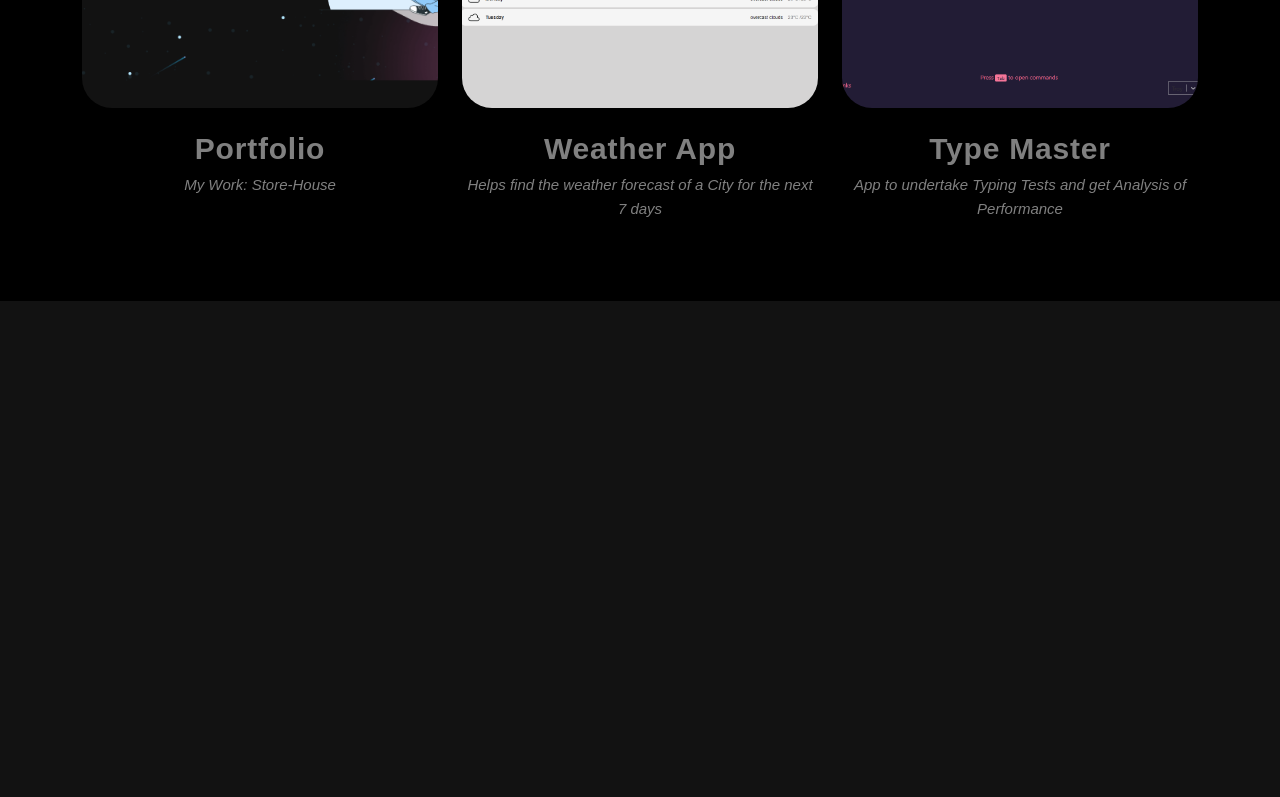
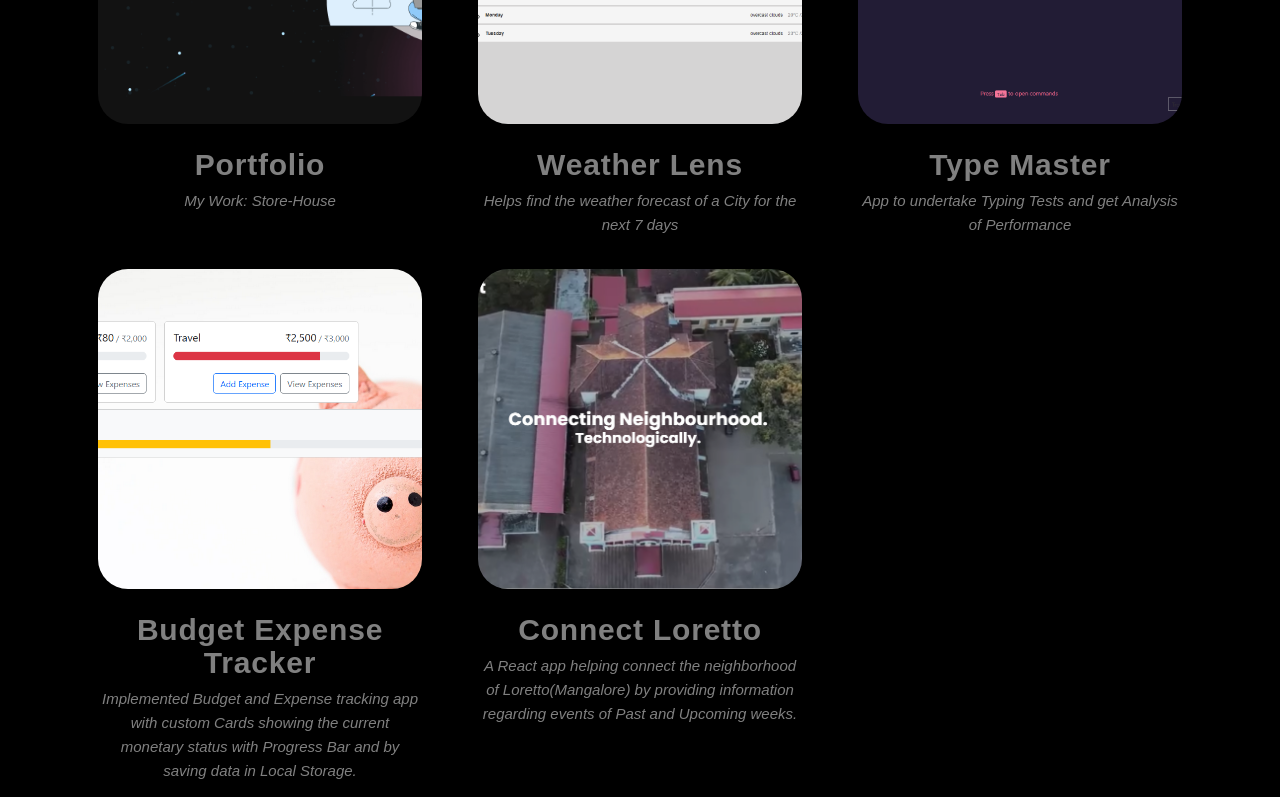
Before and after one commit to lensonfernandes/React-Portfolio, a React (Create React App) app in the folder reactportfolio/: page / in a window 1280 px wide. Shown: the part 2000-2797 px from the top of the page. Before the commit the page ends 2301 px from the top, so only its background shows below. Built offline with nearby package versions, Linux system fonts and the light colour scheme; the HTML template or start-up script is replaced by a standard one; a web font is replaced by a local one.

Commit message:
Added 2 projects to Work section

```diff
--- a/reactportfolio/src/components/ProjectCard.js
+++ b/reactportfolio/src/components/ProjectCard.js
@@ -4,9 +4,9 @@ import {Col} from "react-bootstrap"
 export default function ProjectCard({title, description, imgUrl, url}) {
   return (
     <Col size={12} sm={6} md={4}>
-      <div className='proj-imgbx'>
+      <div className='proj-imgbx m-3'>
         <a href={url}>
-        <img src={imgUrl} />
+        <img src={imgUrl} style={{objectFit:'cover'}}/>
         </a>
         <div className='proj-txtx'>
           <h4>{title}</h4>
--- a/reactportfolio/src/components/Projects.js
+++ b/reactportfolio/src/components/Projects.js
@@ -5,6 +5,8 @@ import TrackVisibility from 'react-on-screen'
 import portfolioImg from '../assets/img/portfolioImg.png'
 import weatherImg from '../assets/img/weatherImg.png'
 import typeImg from '../assets/img/typeImg.png'
+import budgetImg from '../assets/img/budgetImg.png'
+import lorettoConnect from '../assets/img/lorettoConnect.png'
 import colorSharp2 from '../assets/img/color-sharp2.png'
 
 export default function Projects() {
@@ -16,7 +18,7 @@ export default function Projects() {
       url:'https://len-portfolio.netlify.app/'
     },
     {
-      title: "Weather App",
+      title: "Weather Lens",
       description: "Helps find the weather forecast of a City for the next 7 days",
       imgUrl: weatherImg,
       url: "https://weatherlen.netlify.app/"
@@ -26,6 +28,18 @@ export default function Projects() {
       description: "App to undertake Typing Tests and get Analysis of Performance",
       imgUrl: typeImg,
       url:'https://typemasterlen.netlify.app/'
+    },
+    {
+      title: "Budget Expense Tracker",
+      description: "Implemented Budget and Expense tracking app with custom Cards showing the current monetary status with Progress Bar and by saving data in Local Storage.",
+      imgUrl: budgetImg,
+      url:'https://budget-expense-len.netlify.app/'
+    },
+    {
+      title: "Connect Loretto",
+      description: "A React app helping connect the neighborhood of Loretto(Mangalore) by providing information regarding events of Past and Upcoming weeks.",
+      imgUrl: lorettoConnect,
+      url:'https://connectloretto.netlify.app/'
     },
   ];
 
```
Also changed, not shown: reactportfolio/src/assets/img/budgetImg.png, reactportfolio/src/assets/img/lorettoConnect.png (added).
